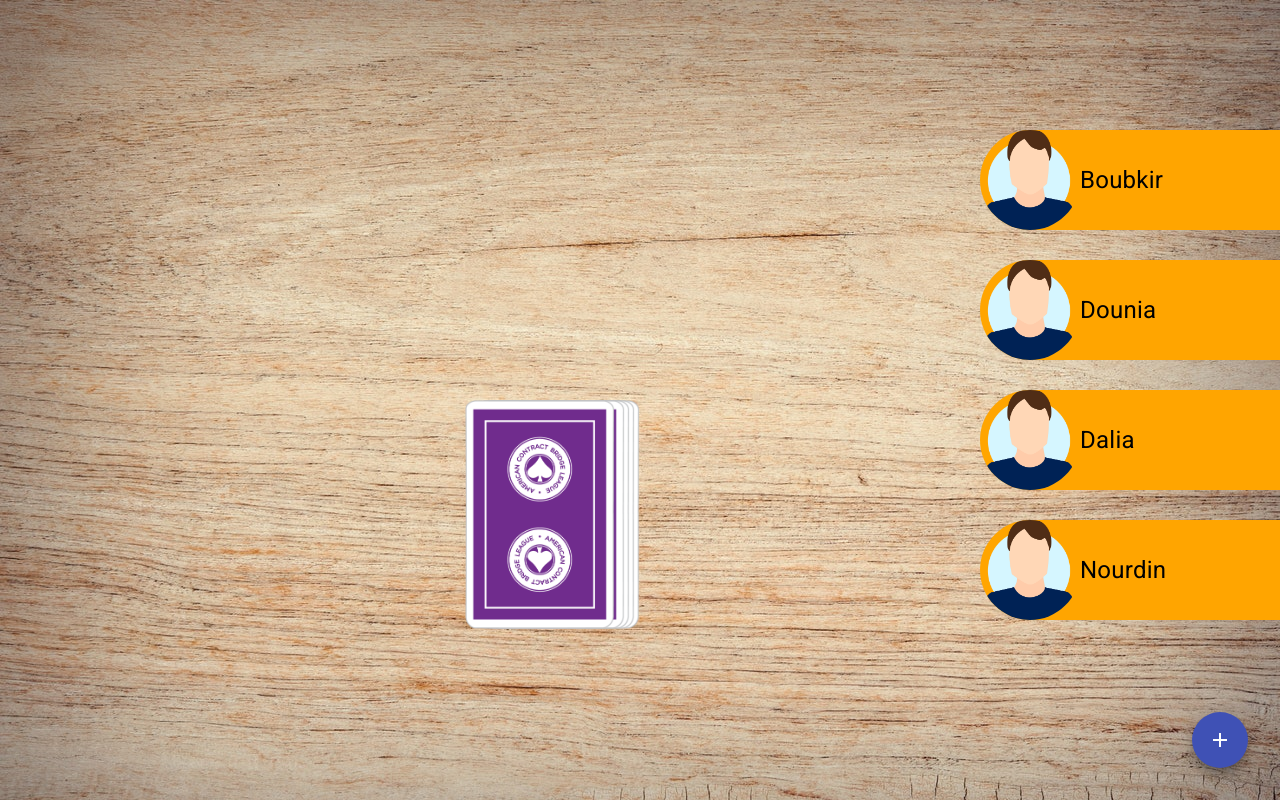
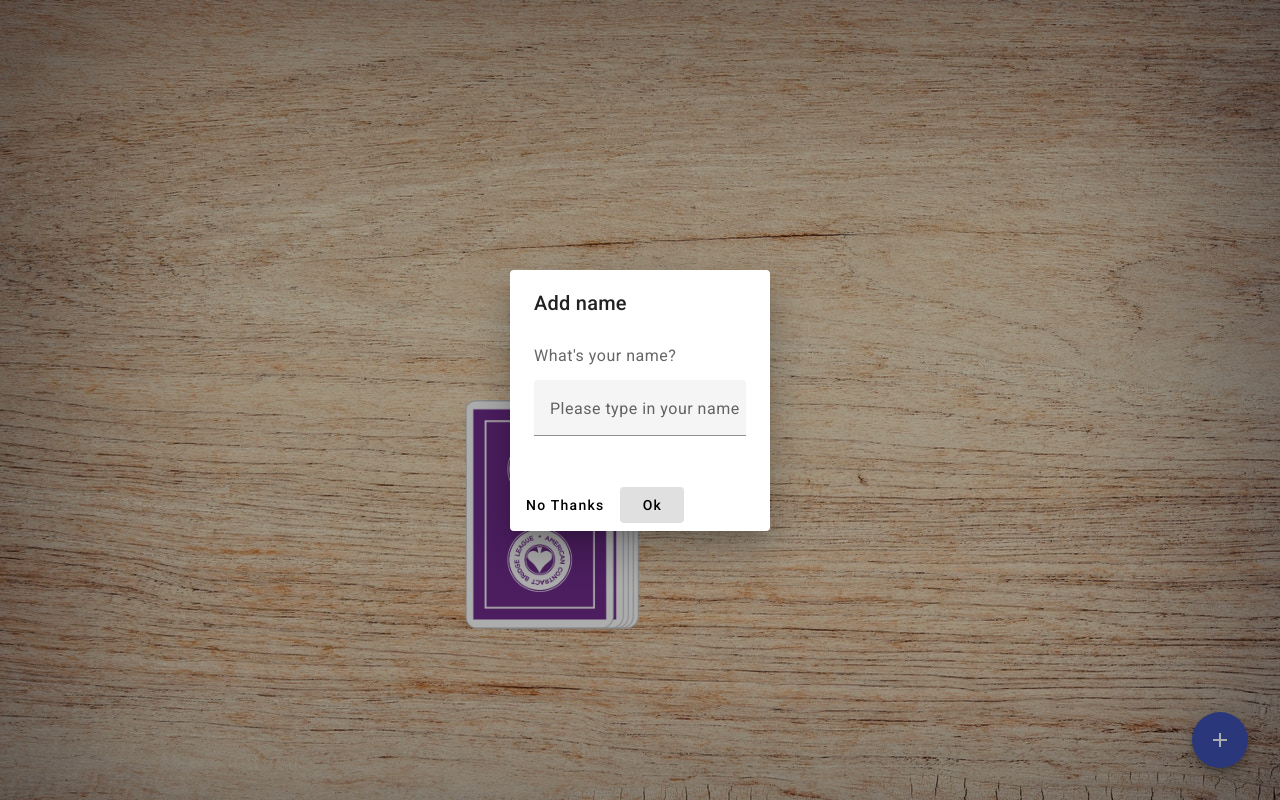
Before and after one commit to Boubkir/ringoffire, an Angular app: page /game in a window 1280 px wide. Both pictures are taken after a click on the button "add". Built offline with nearby package versions, Linux system fonts and the light colour scheme.

Commit message:
iput for names

```diff
--- /dev/null
+++ b/src/app/dialog-add-player/dialog-add-player.component.html
@@ -0,0 +1,12 @@
+<h1 mat-dialog-title>Add name</h1>
+<div mat-dialog-content>
+  <p>What's your name?</p>
+  <mat-form-field>
+    <mat-label>Please type in your name</mat-label>
+    <input matInput [(ngModel)]="name">
+  </mat-form-field>
+</div>
+<div mat-dialog-actions>
+  <button mat-button>No Thanks</button>
+  <button mat-button [mat-dialog-close]="name" cdkFocusInitial>Ok</button>
+</div>
--- /dev/null
+++ b/src/app/dialog-add-player/dialog-add-player.component.ts
@@ -0,0 +1,16 @@
+import { Component, Input } from '@angular/core';
+import {MatDialog, MAT_DIALOG_DATA, MatDialogRef} from '@angular/material/dialog';
+
+
+@Component({
+  selector: 'app-dialog-add-player',
+  templateUrl: './dialog-add-player.component.html',
+  styleUrls: ['./dialog-add-player.component.scss']
+})
+export class DialogAddPlayerComponent {
+  name:string ='';
+
+  onNoClick(){
+
+  }
+}
--- a/src/app/game/game.component.html
+++ b/src/app/game/game.component.html
@@ -18,6 +18,6 @@
 </div>
 
 
-<button class="add-player" mat-fab color="primary" aria-label="Example icon button with a delete icon">
+<button (click)="openDialog()" class="add-player" mat-fab color="primary">
   <mat-icon>add</mat-icon>
 </button>
--- a/src/app/game/game.component.scss
+++ b/src/app/game/game.component.scss
@@ -3,6 +3,8 @@
   height: 100vh;
   max-width: 100%;
   background-image: url("/assets/img/board.jpg");
+  background-repeat:no-repeat;
+  background-size: cover;
   display: flex;
   justify-content: center;
   align-items: center;
--- a/src/app/game/game.component.ts
+++ b/src/app/game/game.component.ts
@@ -1,5 +1,7 @@
 import { Component, OnInit } from '@angular/core';
 import { Game } from 'src/models/game';
+import { DialogAddPlayerComponent } from '../dialog-add-player/dialog-add-player.component';
+import { MatDialog } from '@angular/material/dialog';
 
 @Component({
   selector: 'app-game',
@@ -11,7 +13,7 @@
   currentCard: any = '';
   game: Game = new Game();
 
-  constructor() {}
+  constructor(public dialog: MatDialog) {}
 
   ngOnInit(): void {
     this.newGame();
@@ -32,4 +34,12 @@
       }, 1200);
     }
   }
+
+  openDialog() {
+    const dialogRef = this.dialog.open(DialogAddPlayerComponent);
+
+    dialogRef.afterClosed().subscribe((name: string) => {
+      this.game.players.push(name);
+    });
+  }
 }
--- a/src/models/game.ts
+++ b/src/models/game.ts
@@ -1,5 +1,5 @@
 export class Game {
-  public players: string[] = ['Boubkir', 'Dounia', 'Dalia', 'Nourdin'];
+  public players: string[] = [];
   public stack: string[] = [];
   public playedCards: string[] = [];
   public currentPlayer: number = 0;
```
Also changed, not shown: src/app/app.module.ts (+12 -2 lines), src/app/dialog-add-player/dialog-add-player.component.scss (added), 1 other file (tests, documents, lock files or other folders).
